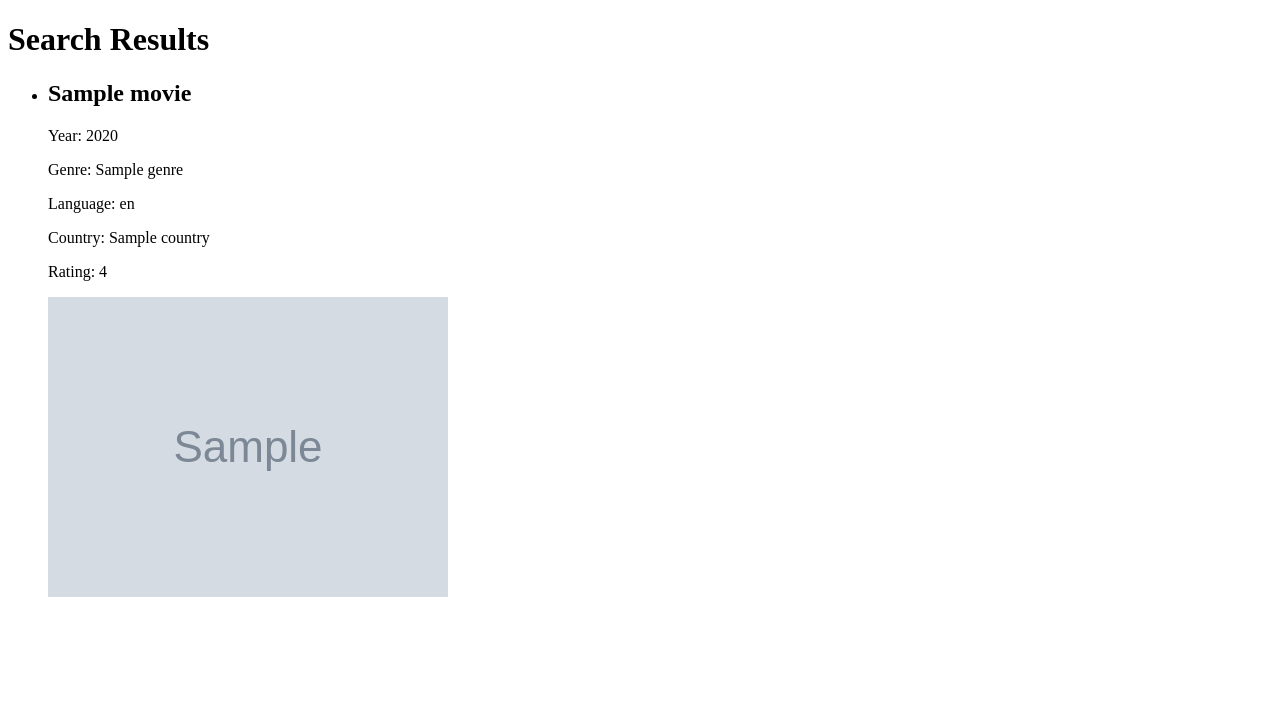
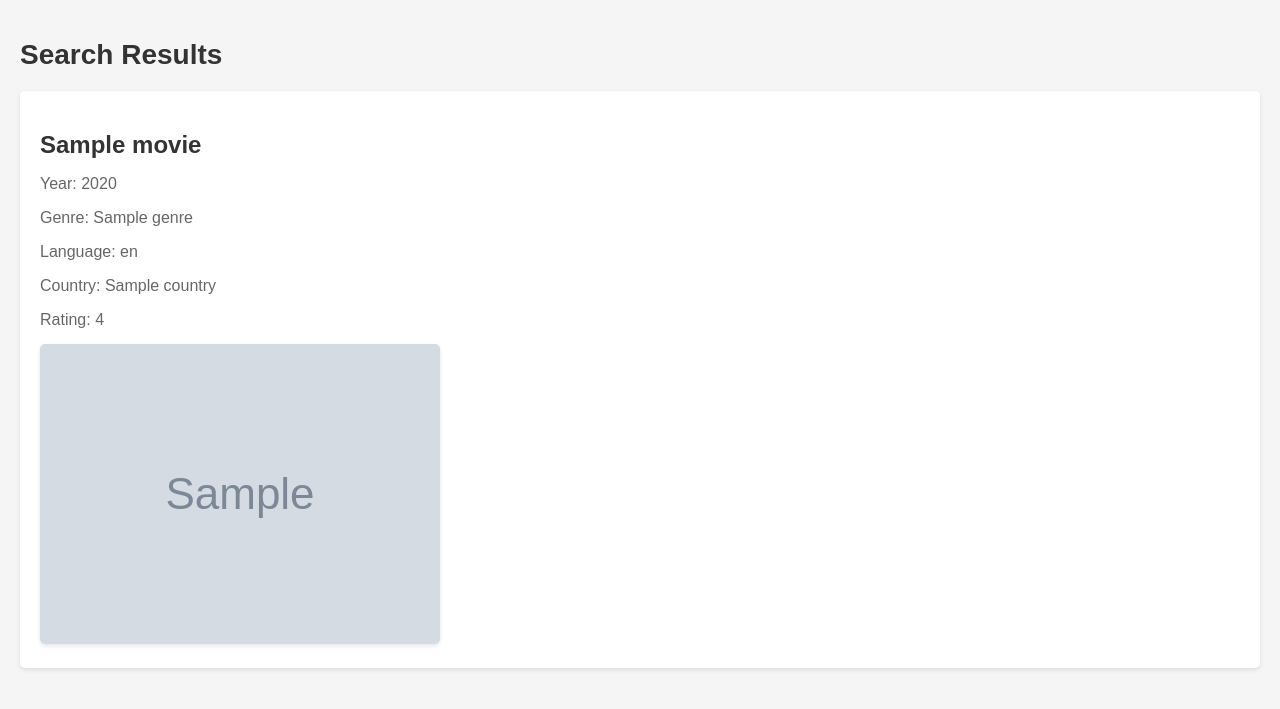
Before and after one commit to someonewhoexists1210/MovieRec, a Django app: template frontend/templates/search.html in a window 1280 px wide. Shown: the top 709 px of the page. Run offline with Django 5.2, Linux system fonts and the light colour scheme; the template is opened without the code that fills it: most values are stand-ins (such as "Sample title", 1, 10 or a date in 2020); grey boxes marked "Sample" are stand-in pictures.

Commit message:
added styles for search and movie pages

```diff
--- /dev/null
+++ b/frontend/static/css/search.css
@@ -0,0 +1,46 @@
+body {
+    font-family: Arial, sans-serif;
+    background-color: #f5f5f5;
+    margin: 0;
+    padding: 20px;
+}
+
+h1 {
+    color: #333;
+    font-size: 28px;
+    margin-bottom: 20px;
+}
+
+ul {
+    list-style-type: none;
+    padding: 0;
+    margin: 0;
+}
+
+li {
+    background-color: #fff;
+    border-radius: 5px;
+    box-shadow: 0 2px 4px rgba(0, 0, 0, 0.1);
+    padding: 20px;
+    margin-bottom: 20px;
+}
+
+h2 {
+    color: #333;
+    font-size: 24px;
+    margin-bottom: 10px;
+}
+
+p {
+    color: #666;
+    font-size: 16px;
+    margin-bottom: 5px;
+}
+
+img {
+    max-width: 100%;
+    height: auto;
+    margin-top: 10px;
+    border-radius: 5px;
+    box-shadow: 0 2px 4px rgba(0, 0, 0, 0.1);
+}
--- a/frontend/templates/search.html
+++ b/frontend/templates/search.html
@@ -1,8 +1,10 @@
 <!DOCTYPE html>
+{% load static %}
 <html lang="en">
 <head>
     <meta charset="UTF-8">
     <title>Search Results</title>
+    <link rel="stylesheet" href="{% static 'css/search.css' %}">
 </head>
 <body>
     <h1>Search Results</h1>
--- a/frontend/views.py
+++ b/frontend/views.py
@@ -18,7 +18,6 @@ def search_movies_view(request, query):
             mov = get_movie_info(movies[i]['Title'], movies[i]['Year'])
             if '–' in mov['Year']:
                 mov['Year'] = mov['Year'].split('–')[0]
-            print(mov['Year'])
             movie = Movie(
             title=mov['Title'],
             year=mov['Year'],
```
Also changed, not shown: frontend/static/css/movie.css (added, +68 -0 lines), frontend/templates/movie.html (+9 -0 lines), db.sqlite3.
